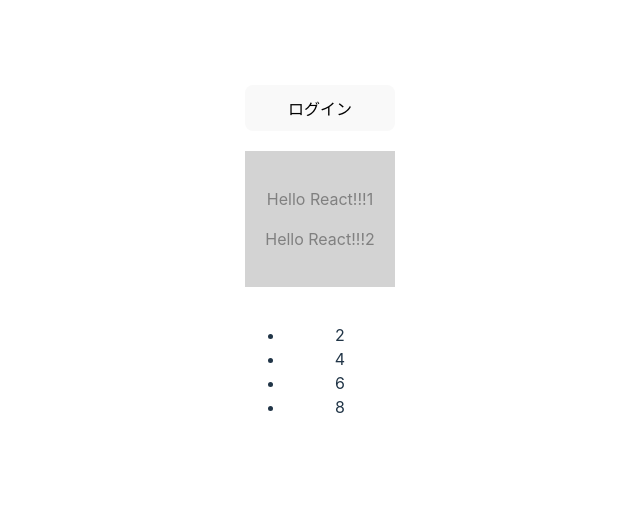
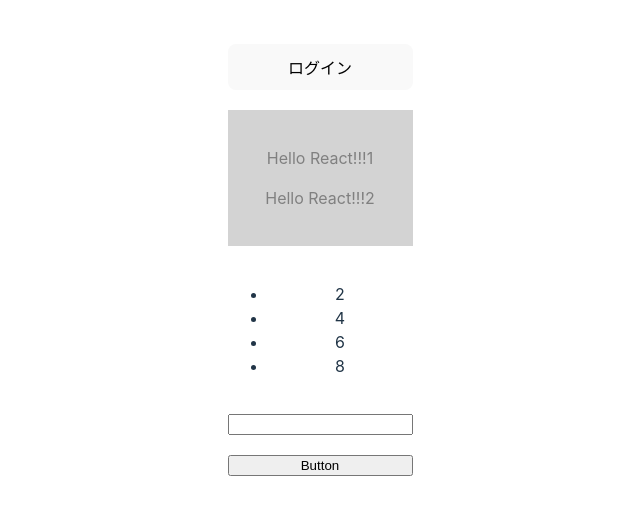
Before and after one commit to otsuboDesi/react-reacthooks-practice, a React (Vite) app: page / in a window 1280 px wide. Shown: the part 140-654 px from the top of the page, without its empty margins (320-960 px from the left). Built offline with nearby package versions, Linux system fonts and the light colour scheme.

Commit message:
Edit: EventContainerを作成する

```diff
--- a/src/App.jsx
+++ b/src/App.jsx
@@ -48,12 +48,30 @@ const MapContainer = () => {
     </>
   );
 };
+
+const EventContainer = () => {
+  const handleClick = () => {
+    console.log("clicked");
+  };
+
+  const handleChange = (e) => {
+    console.log(e.target.value);
+  };
+  return (
+    <>
+      <input type="text" defaultValue="" onChange={(e) => handleChange(e)} />
+      <input type="button" value="Button" onClick={handleClick} />
+    </>
+  );
+};
+
 const App = () => {
   return (
     <div style={{ display: "flex", flexDirection: "column", gap: 20 }}>
       <LoginControl />
       <IfContainer />
       <MapContainer />
+      <EventContainer />
     </div>
   );
 };
```
